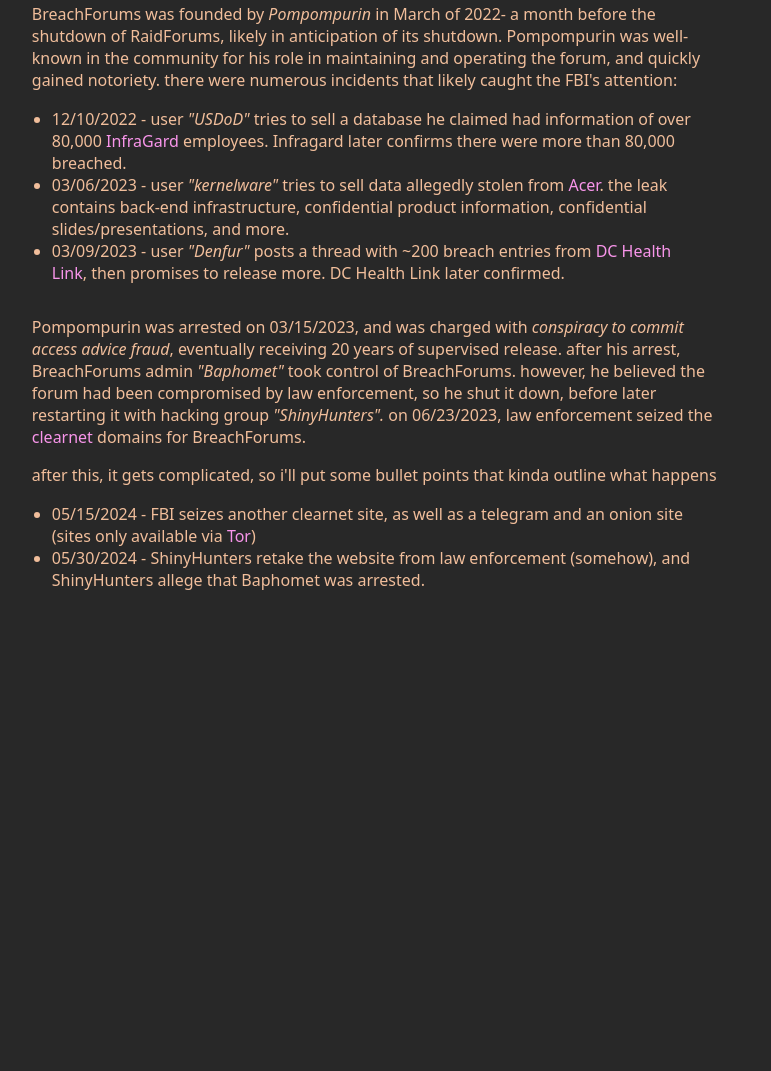
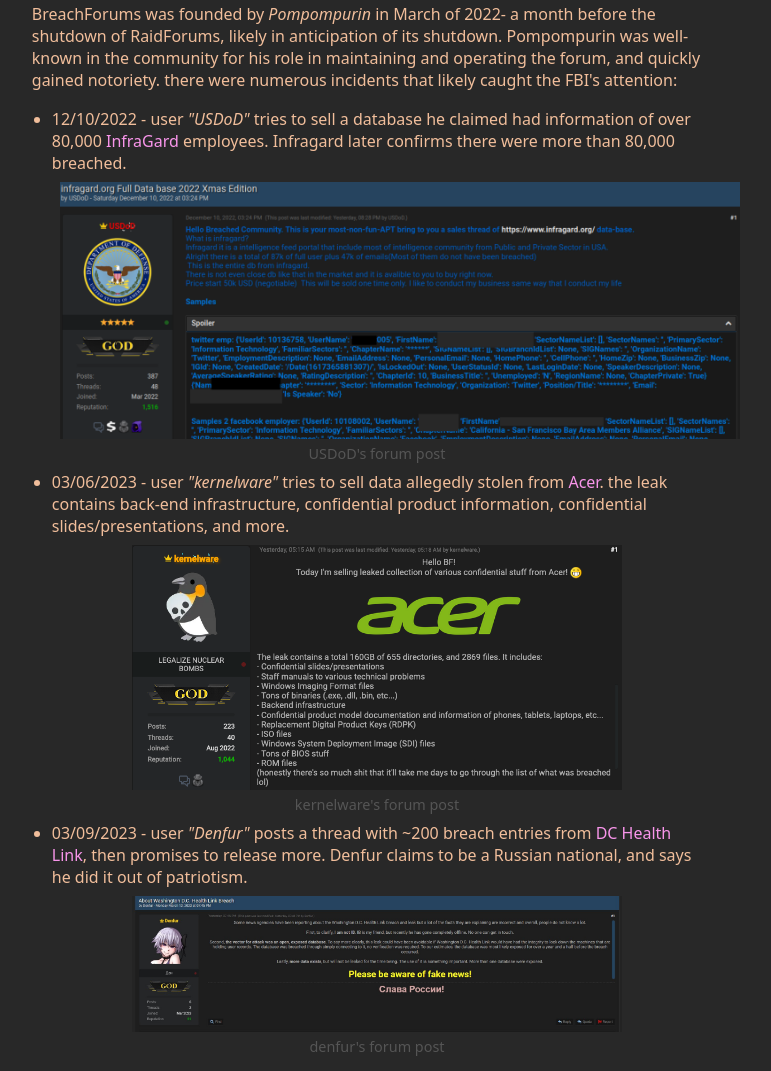
Before and after one commit to rivers-sh/site, a plain HTML site: page blog/bfsummary/bfsummary.html in a window 1280 px wide. Shown: the part 361-1432 px from the top of the page, without its empty margins (265-1036 px from the left). Before the commit the page ends 984 px from the top, so only its background shows below. Drawn offline with Linux system fonts and the light colour scheme.

Commit message:
added images and fixed the page title

```diff
--- a/blog/bfsummary/bfsummary.html
+++ b/blog/bfsummary/bfsummary.html
@@ -5,7 +5,8 @@
     <meta name="viewport" content="width=device-width, initial-scale=1.0">
     <link rel="stylesheet" href="/styles/index.css">
     <link rel="stylesheet" href="/styles/post.css">
-    <title>start with linux - rivers</title>
+    <link rel="stylesheet" href="./styles.css">
+    <title>breachforums situation - rivers</title>
 </head>
 
 <body>
@@ -27,9 +28,31 @@
 
                 <p>BreachForums was founded by <em>Pompompurin </em>in March of 2022- a month before the shutdown of RaidForums, likely in anticipation of its shutdown. Pompompurin was well-known in the community for his role in maintaining and operating the forum, and quickly gained notoriety. there were numerous incidents that likely caught the FBI's attention:
                 <ul>
-                    <li>12/10/2022 - user <em>"USDoD"</em> tries to sell a database he claimed had information of over 80,000 <a href="https://en.wikipedia.org/wiki/InfraGard" target="blank">InfraGard</a> employees. Infragard later confirms there were more than 80,000 breached.</li>
-                    <li>03/06/2023 - user <em>"kernelware"</em> tries to sell data allegedly stolen from <a href="https://en.wikipedia.org/wiki/Acer_Inc." target="blank">Acer</a>. the leak contains back-end infrastructure, confidential product information, confidential slides/presentations, and more.</li>
-                    <li>03/09/2023 - user <em>"Denfur"</em> posts a thread with ~200 breach entries from <a href="https://en.wikipedia.org/wiki/DC_Health_Link" target="blank">DC Health Link</a>, then promises to release more. DC Health Link later confirmed.</li>
+                    <li>12/10/2022 - user <em>"USDoD"</em> tries to sell a database he claimed had information of over 80,000 <a href="https://en.wikipedia.org/wiki/InfraGard" target="blank">InfraGard</a> employees. Infragard later confirms there were more than 80,000 breached.
+                        <br>
+                        <figure>
+                        <a href="usdodpost.png" target="blank">
+                            <img src="usdodpost.png" alt="USDoD forum post" class="USDoD-post">
+                        </a>
+                        <figcaption>USDoD's forum post</figcaption>
+                        </figure>
+                    </li>
+                    <li>03/06/2023 - user <em>"kernelware"</em> tries to sell data allegedly stolen from <a href="https://en.wikipedia.org/wiki/Acer_Inc." target="blank">Acer</a>. the leak contains back-end infrastructure, confidential product information, confidential slides/presentations, and more.
+                        <br>
+                        <figure>
+                        <a href="Acer-Data-Sell-Post.png" target="blank">
+                            <img src="Acer-Data-Sell-Post.png" alt="acer data post" class="kernelware-post">
+                        </a>
+                        <figcaption>kernelware's forum post</figcaption>
+                        </figure></li>
+                    <li>03/09/2023 - user <em>"Denfur"</em> posts a thread with ~200 breach entries from <a href="https://en.wikipedia.org/wiki/DC_Health_Link" target="blank">DC Health Link</a>, then promises to release more. Denfur claims to be a Russian national, and says he did it out of patriotism.
+                        <br>
+                        <figure>
+                        <a href="Denfur_313.jpg" target="blank">
+                            <img src="Denfur_313.jpg" alt="denfur forum post" class="kernelware-post">
+                        </a>
+                        <figcaption>denfur's forum post</figcaption>
+                        </figure></li>
                 </ul>
                 </p>
                 <p>Pompompurin was arrested on 03/15/2023, and was charged with <em>conspiracy to commit access advice fraud</em>, eventually receiving 20 years of supervised release. after his arrest, BreachForums admin <em>"Baphomet"</em> took control of BreachForums. however, he believed the forum had been compromised by law enforcement, so he shut it down, before later restarting it with hacking group <em>"ShinyHunters".</em> on 06/23/2023, law enforcement seized the <a href="https://en.wikipedia.org/wiki/Clearnet_(networking)" target="blank">clearnet</a> domains for BreachForums. </p>
--- /dev/null
+++ b/blog/bfsummary/styles.css
@@ -0,0 +1,19 @@
+.USDoD-post {
+    width: 680px;
+    height: auto;
+}
+
+.kernelware-post {
+    width: 490px;
+    height: auto;
+}
+
+figure {
+    margin: 8px;
+    text-align: center;
+}
+
+figcaption {
+    font-size: 0.9em;
+    color: #555;
+}
```
Also changed, not shown: index.html (+1 -1 lines), blog/bfsummary/Acer-Data-Sell-Post.png (added), blog/bfsummary/Denfur_313.jpg (added), blog/bfsummary/usdodpost.png (added).
